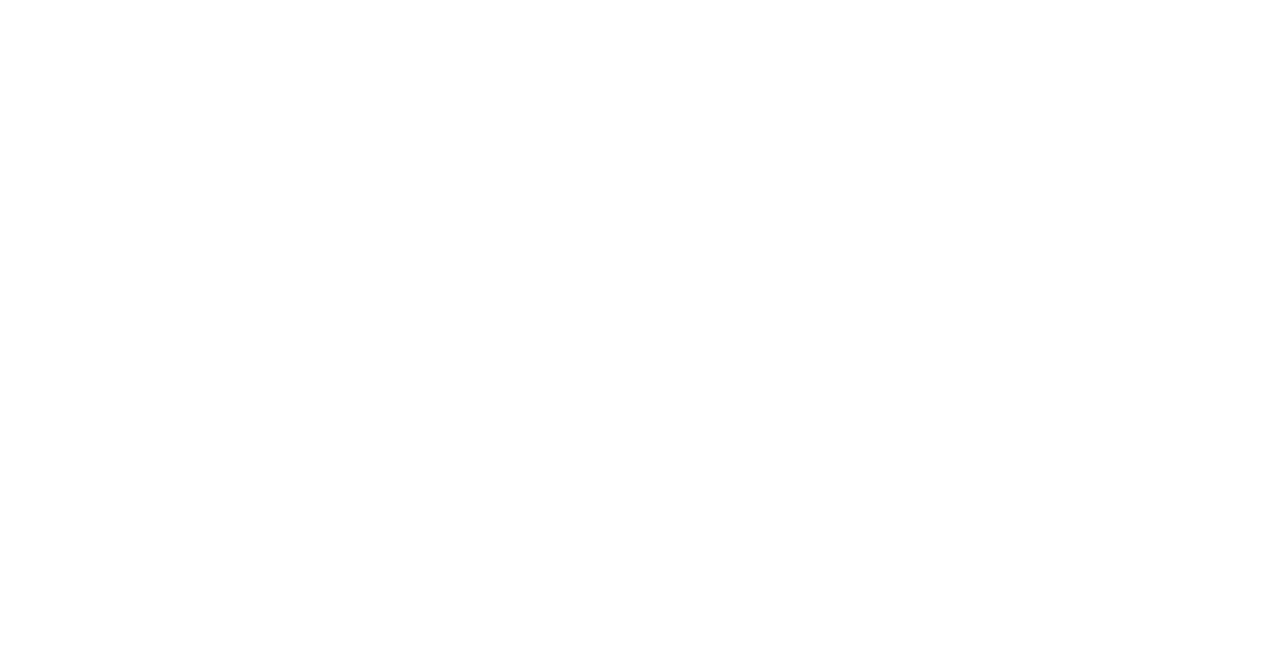
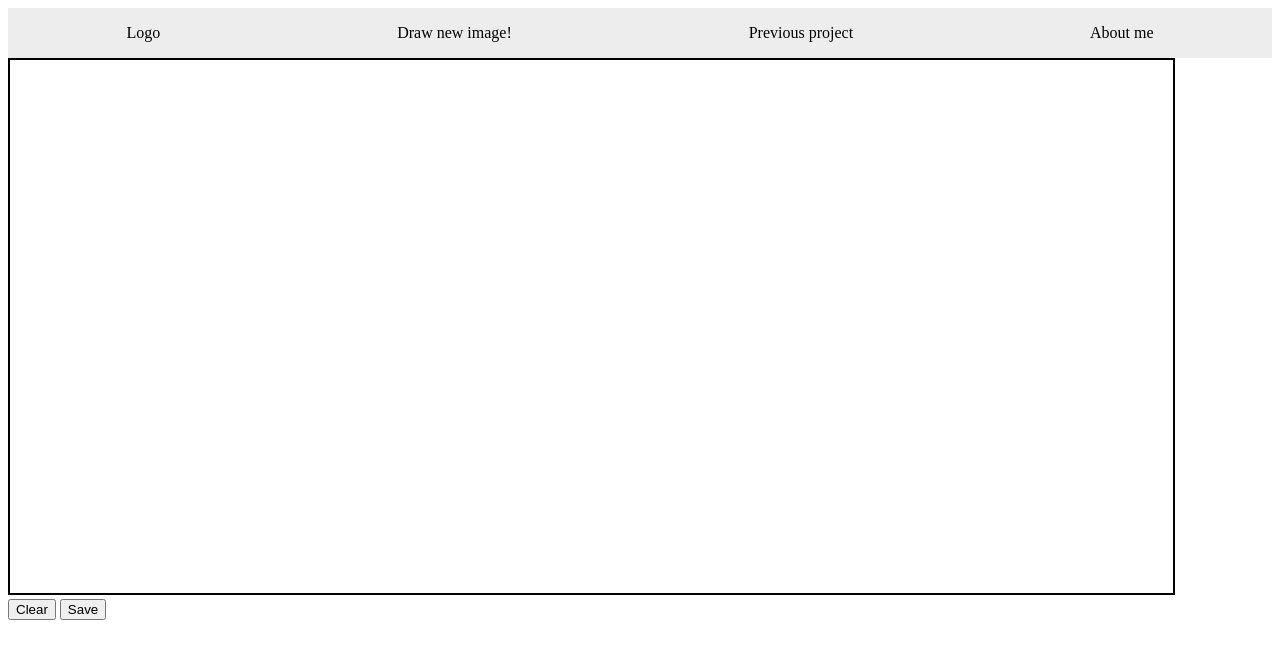
Before and after one commit to cdv-poznan/javascript-project-2022, a plain HTML site: page index.html in a window 1280 px wide. Drawn offline with Linux system fonts and the light colour scheme.

Commit message:
Add canvas and buttons

```diff
--- a/index.html
+++ b/index.html
@@ -1,12 +1,27 @@
 <!DOCTYPE html>
 <html lang="en">
-<head>
-    <meta charset="UTF-8">
-    <meta http-equiv="X-UA-Compatible" content="IE=edge">
-    <meta name="viewport" content="width=device-width, initial-scale=1.0">
-    <title>Document</title>
-</head>
-<body>
-
-</body>
+  <head>
+    <meta charset="UTF-8" />
+    <meta http-equiv="X-UA-Compatible" content="IE=edge" />
+    <meta name="viewport" content="width=device-width, initial-scale=1.0" />
+    <title>Anna's canvas</title>
+    <link rel="stylesheet" href="style.css" />
+  </head>
+  <body>
+    <nav id="nav">
+      <p id="logo" class="navigation">Logo</p>
+      <p id="new_image" class="navigation">Draw new image!</p>
+      <p id="previous" class="navigation">Previous project</p>
+      <p id="me">About me</p>
+    </nav>
+    <header></header>
+    <main>
+      <canvas id="canvas" width="300" height="350">The canva is error</canvas>
+      <div id="buttons">
+        <button id="clear-button">Clear</button>
+        <button id="save-button">Save</button>
+      </div>
+    </main>
+    <script src="main.js"></script>
+  </body>
 </html>
--- a/main.js
+++ b/main.js
@@ -0,0 +1,72 @@
+
+document.addEventListener("DOMContentLoaded", () => {
+
+
+const canvas = document.getElementById('canvas');
+const ctx = canvas.getContext("2d");
+
+// Resizing
+canvas.height = window.innerHeight/ 1.5;
+canvas.width = window.innerWidth/1.1;
+window.addEventListener("resize", () => {
+    canvas.height = window.innerHeight/ 1.5;
+    canvas.width = window.innerWidth/1.1;
+})
+// Variables
+let painting = false;
+
+const startPosition = function () {
+    painting = true;
+};
+const finishPosition = function () {
+    painting = false;
+    ctx.beginPath();
+};
+function draw (mousePosition) {
+    if (!painting) return;
+    ctx.lineWidth = 10;
+    ctx.lineCap = "round";
+    ctx.lineTo(mousePosition.clientX, mousePosition.clientY);
+    ctx.stroke();
+    // ctx.beginPath();
+    // ctx.moveTo(mousePosition.clientX, mousePosition.clientY);
+};
+
+const navWidth = document.getElementById("nav");
+console.log(navWidth.style.width);
+// Event listeners
+canvas.addEventListener("mousedown", startPosition);
+canvas.addEventListener("mouseup", finishPosition);
+canvas.addEventListener("mousemove", draw);
+// Clearing canvas
+const clearBttn = document.getElementById("clear-button");
+clearBttn.addEventListener("click", function() { ctx.clearRect(0, 0, canvas.width, canvas.height) })
+
+
+/*
+ctx.lineWidth = 10;
+//whole canvas
+ctx.fillStyle = 'white';
+ctx.fillRect(0,0, canvas.width, canvas.height);
+
+// Wall
+ctx.strokeRect(75, 120, 150, 110);
+
+ctx.fillStyle = 'black';
+// Door
+ctx.fillRect(130, 170, 40, 60);
+
+// Roof
+ctx.beginPath();
+ctx.moveTo(50, 120);
+ctx.lineTo(150, 30);
+ctx.lineTo(250, 120);
+ctx.closePath();
+ctx.stroke();
+
+// clear rectangles:
+// ctx.clearRect(0,0,canvas.width, canvas.height);
+*/
+
+
+})
--- a/style.css
+++ b/style.css
@@ -0,0 +1,14 @@
+.body {
+    box-sizing: border-box;
+}
+#nav {
+top: 0;
+left: 0;
+width: 100%;
+background-color: rgba(166, 166, 173, 0.205);
+display: flex;
+justify-content: space-around;
+}
+canvas {
+    border: 2px solid black;
+}
```
